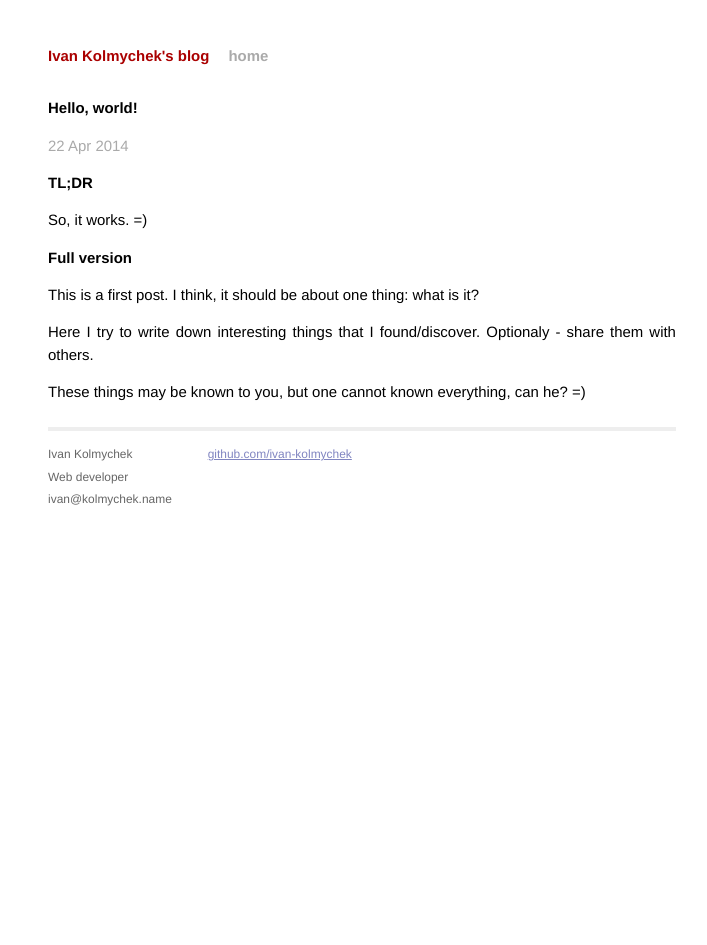
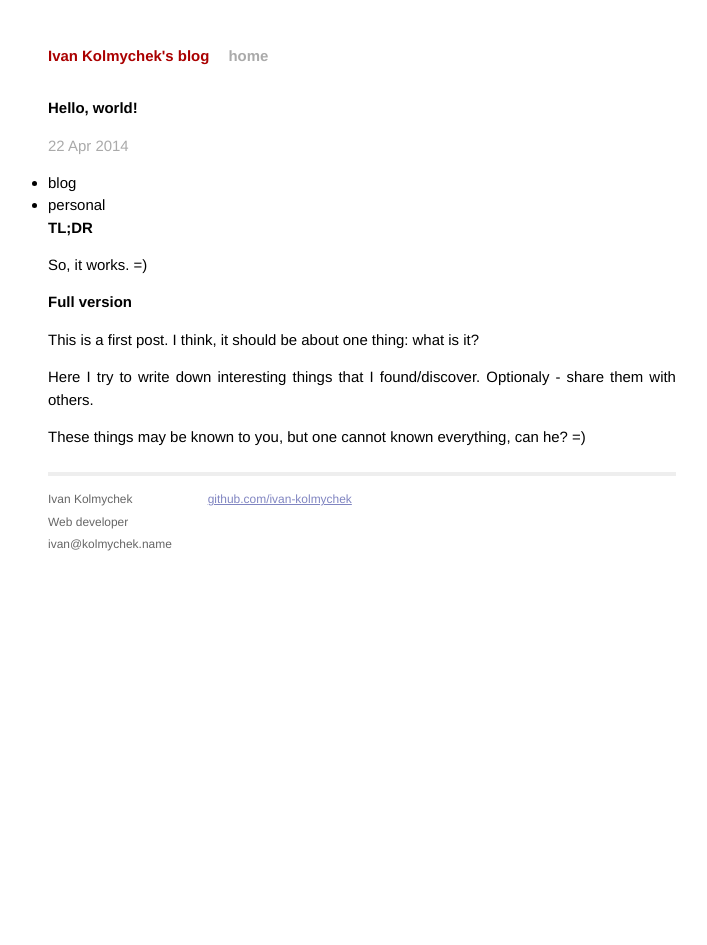
Before and after one commit to ivan-kolmychek/ivan-kolmychek.github.io, a Jekyll site: the page built from _posts/2014-04-22-hello-world.markdown, in a window 1280 px wide. Shown: the whole page, without its empty margins (278-985 px from the left). Built offline with Jekyll 4.4.1, drawn with Linux system fonts in a browser that asks for light colours; Markdown is read by kramdown in place of the engine named in the settings.

Commit message:
posts - categories replaced by tags

```diff
--- a/_posts/2014-04-22-feed-added.markdown
+++ b/_posts/2014-04-22-feed-added.markdown
@@ -2,7 +2,7 @@
 layout: post
 title:  "Feed added"
 date:   2014-04-22 16:44:00
-categories: blog
+tags: blog rss jekyll
 ---
 
 I've added a [feed][feed] to the blog. Thanks to [snaptortoise][snaptortoise] for [their jekyll-rss-feeds][jekyll-rss-feeds].
--- a/_posts/2014-04-22-hello-world.markdown
+++ b/_posts/2014-04-22-hello-world.markdown
@@ -2,7 +2,7 @@
 layout: post
 title:  "Hello, world!"
 date:   2014-04-22 15:47:00
-categories: blog
+tags: blog personal
 ---
 
 TL;DR
```
